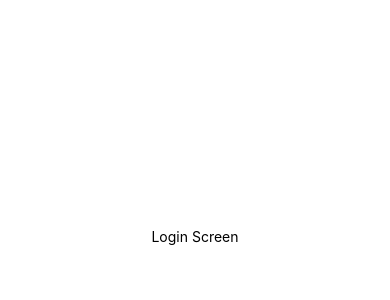
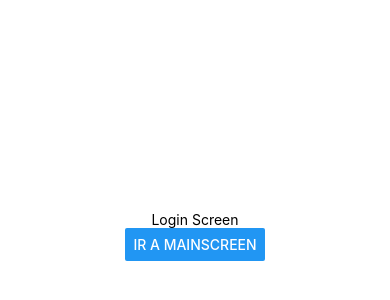
Before and after one commit to NozomiProjects/pilis-mod6-mobile-QhapaqTour, a React Native app: screen /Home in a window 390 px wide. Before the commit this address had no page. Shown: the part 186-486 px from the top of the page. Built offline with nearby package versions, Linux system fonts and the light colour scheme.

Commit message:
mainScreen button added

```diff
--- a/src/screens/Login/LoginScreen.jsx
+++ b/src/screens/Login/LoginScreen.jsx
@@ -1,17 +1,23 @@
 import { StatusBar } from 'expo-status-bar';
 import React from 'react';
 import { StyleSheet, Text, View, Button, Alert } from 'react-native';
+import { useNavigation } from '@react-navigation/native';
 
 export const LoginScreen = () => {
+  const navigation = useNavigation();
+
+  const goToMainScreen = () => {
+    navigation.navigate('Main'); // Navegar al MainScreen
+  };
+
   return (
     <View style={styles.container}>
       <Text>Login Screen</Text>
+      <Button title="Ir a MainScreen" onPress={goToMainScreen} />
       <StatusBar style="auto" />
     </View>
   );
 }
-
-
 
 const styles = StyleSheet.create({
   container: {
```
